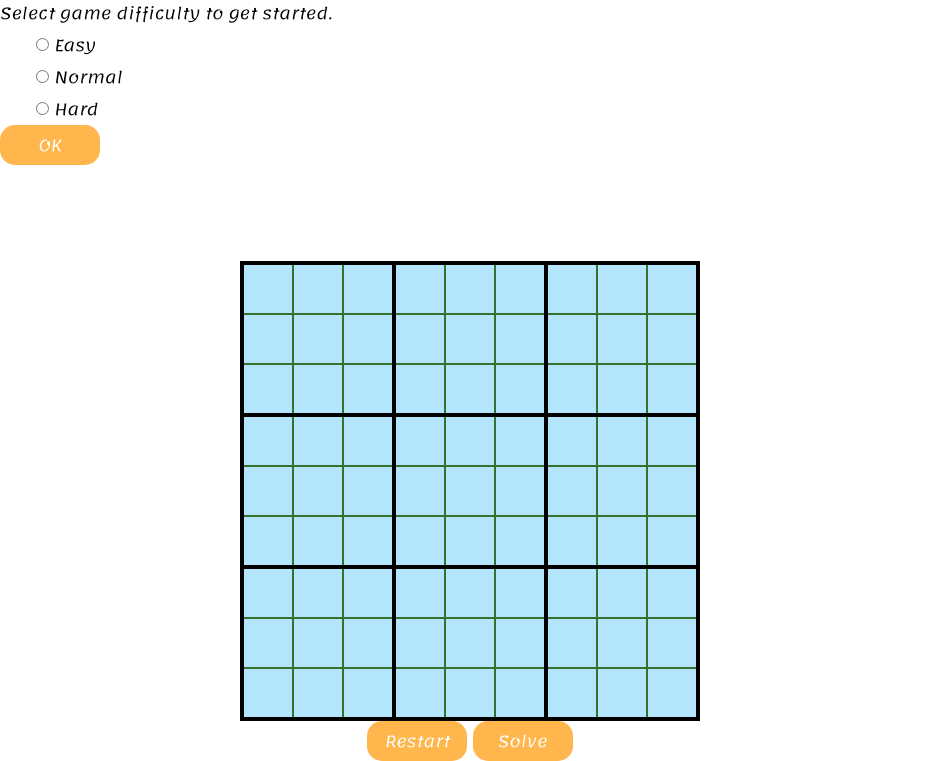
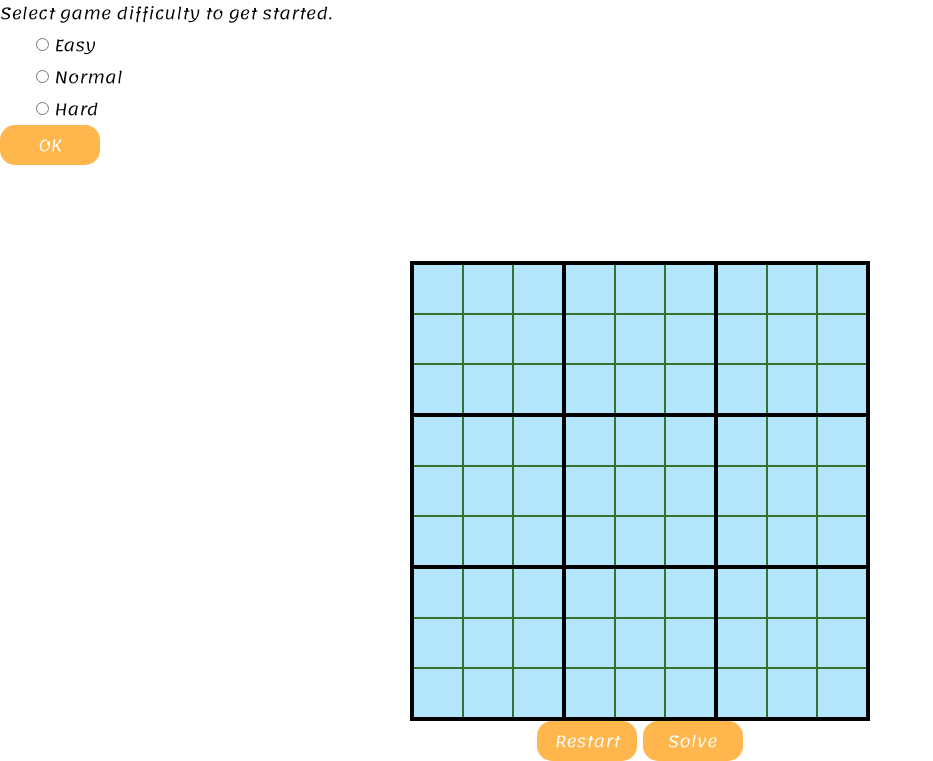
Before and after one commit to Dhanasekhar-k-e/sudoku, a plain HTML site: page sudoku.html in a window 1280 px wide. Shown: the part 67-828 px from the top of the page, without its empty margins (0-933 px from the left). Drawn offline with Linux system fonts and the light colour scheme.

Commit message:
table center

```diff
--- a/sudoku.css
+++ b/sudoku.css
@@ -20,8 +20,12 @@ body {
 .cardgame{
     text-align:center;
 }
-
+#sudoku {
+    display: flex;
+    justify-content: center;
+  }
 table {
+    align-self:center;
     text-align: center;
     border: 3px solid #38702d;
     border-spacing: 0;
```
